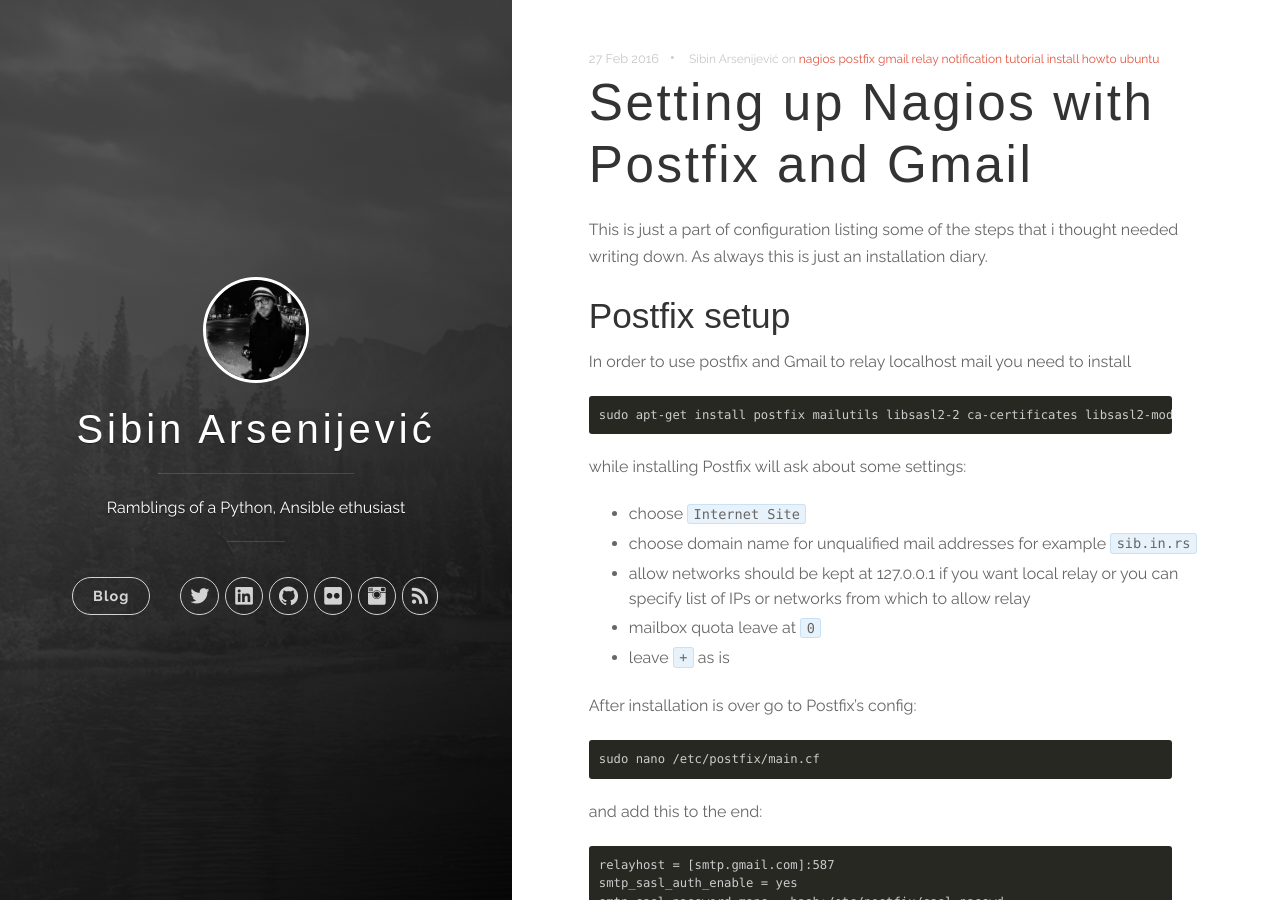
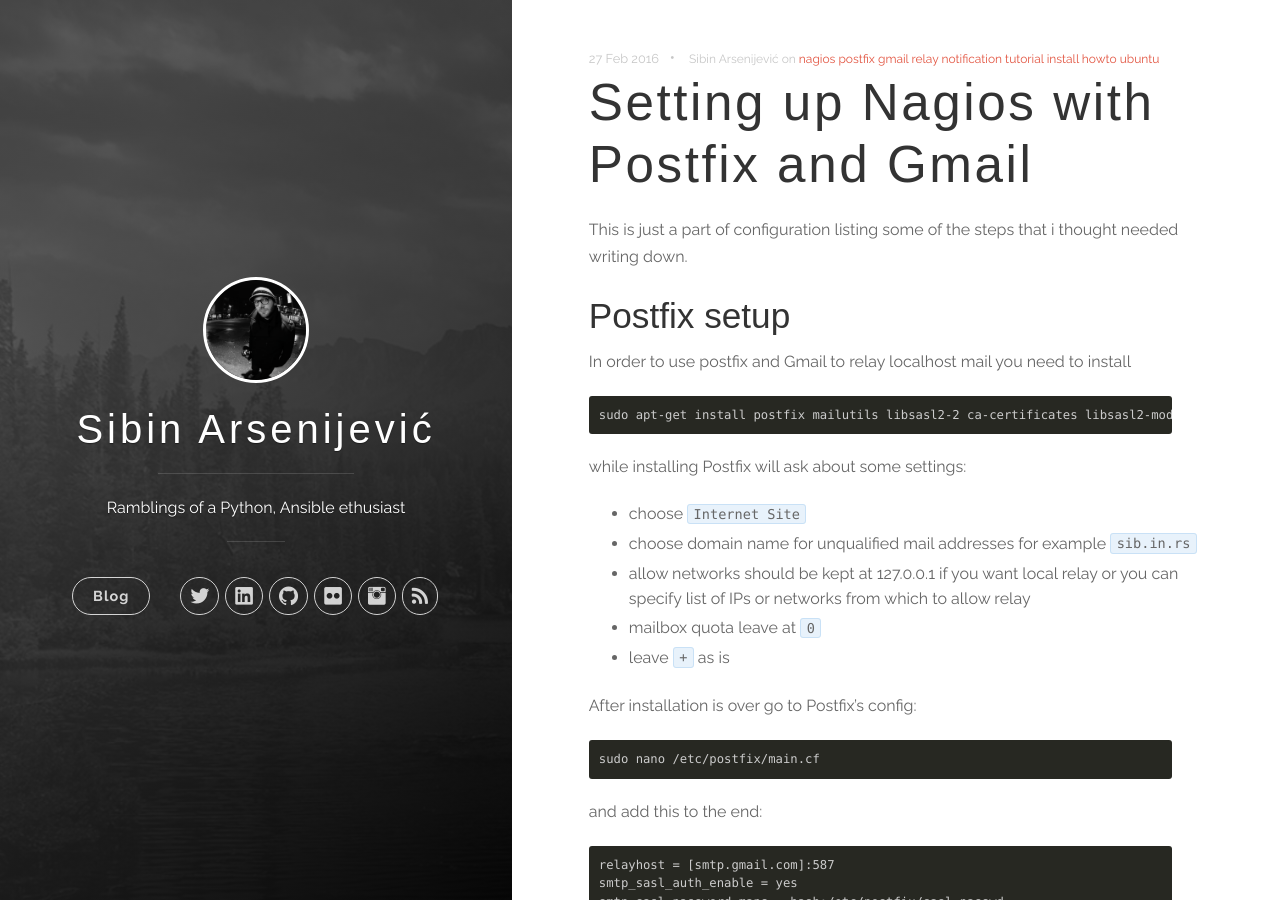
Before and after one commit to asibin/asibin.github.io, a Jekyll site: the page built from jekyll-uno/_posts/2016-02-27-nagios-postfix-gmail.markdown, in a window 1280 px wide and 900 px high. Built offline with Jekyll 4.4.1, drawn with Linux system fonts in a browser that asks for light colours; nearby versions of some CDN libraries; part of the change alters nothing that is shown.

```diff
--- a/jekyll-uno/_includes/head.html
+++ b/jekyll-uno/_includes/head.html
@@ -4,6 +4,9 @@
   <meta http-equiv="X-UA-Compatible" content="IE=edge">
 
   <title>{% if page.title %}{{ page.title }}{% else %}{{ site.title }}{% endif %}</title>
+  <meta http-equiv="Cache-Control" content="no-cache, no-store, must-revalidate" />
+  <meta http-equiv="Pragma" content="no-cache" />
+  <meta http-equiv="Expires" content="0" />
   <meta name="description" content="{{ site.description }}">
   <meta name="author" content="{{ site.author.name }}">
   <meta name="HandheldFriendly" content="True">
--- a/jekyll-uno/_posts/2016-02-27-nagios-postfix-gmail.markdown
+++ b/jekyll-uno/_posts/2016-02-27-nagios-postfix-gmail.markdown
@@ -7,8 +7,6 @@ tags: [nagios, postfix, gmail, relay, notification, tutorial, install, howto, ub
 ---
 
 This is just a part of configuration listing some of the steps that i thought needed writing down.
-As always this is just an installation diary.
-
 
 ## Postfix setup
 
```
